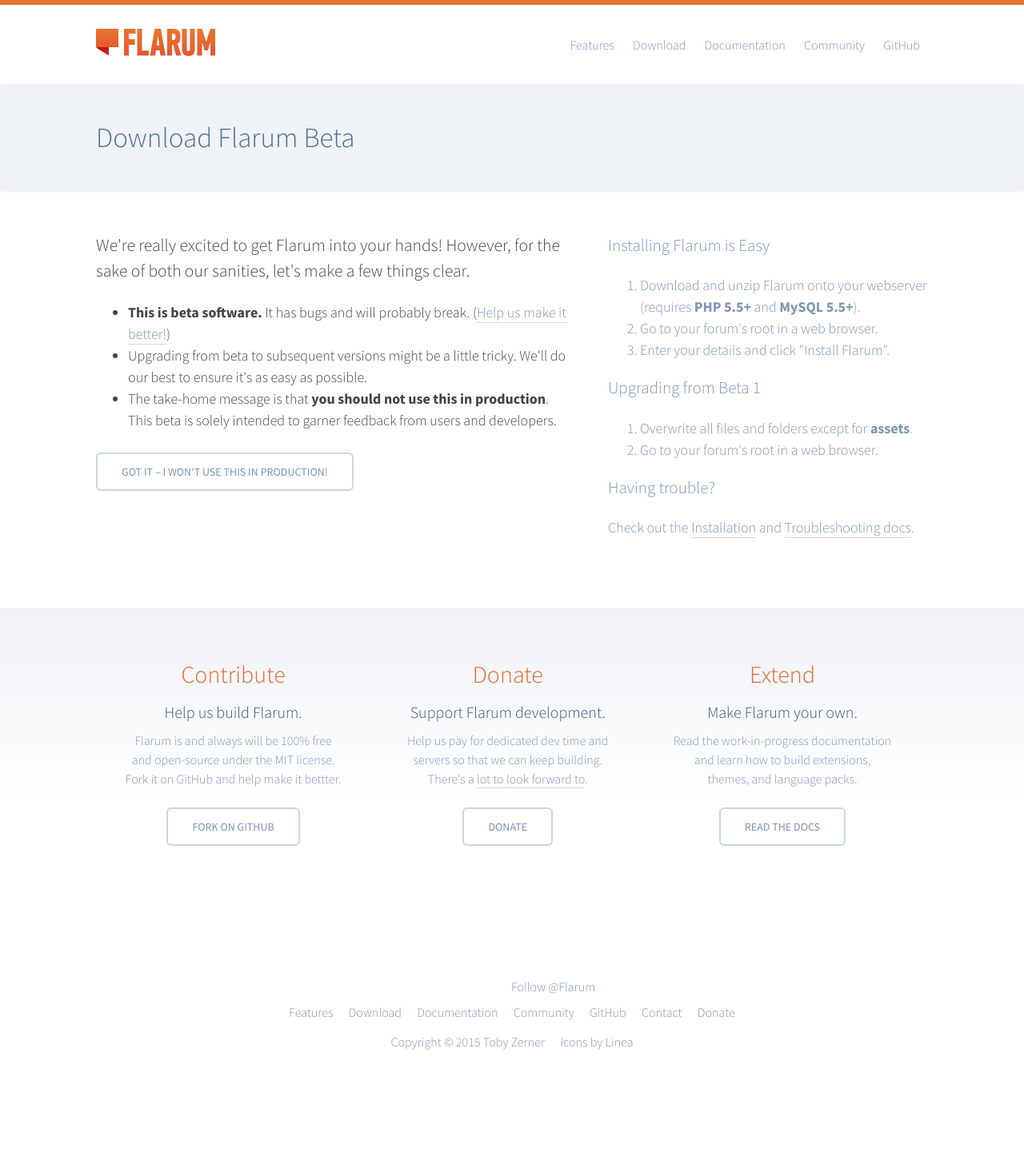
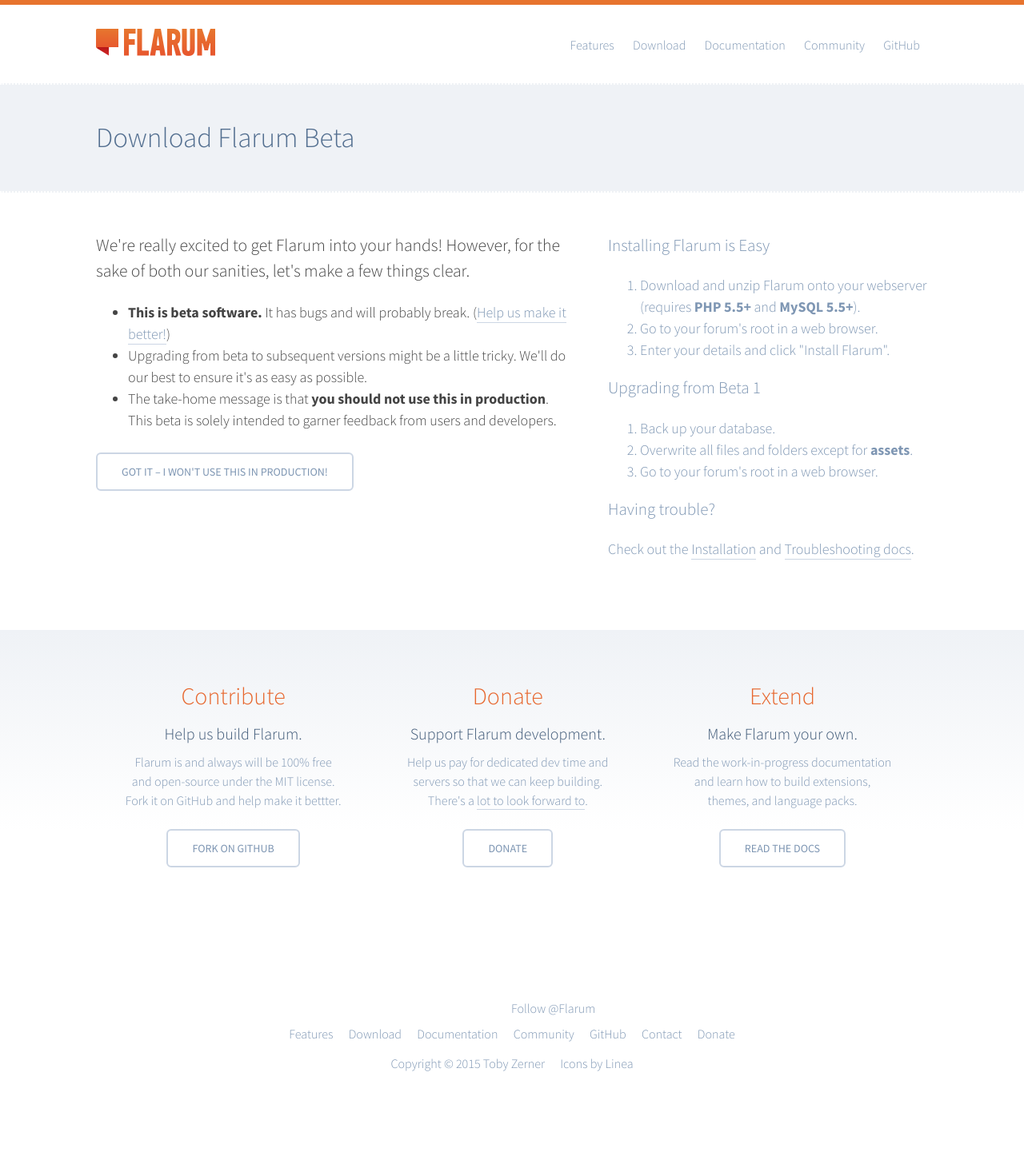
Before and after one commit to flarum/flarum.github.io, a Jekyll site: the page built from download.html, in a window 1280 px wide. Shown: the whole page at 80% size. Built offline with Jekyll 4.4.1, drawn with Linux system fonts in a browser that asks for light colours; comment, search, counter and statistics services are not loaded; before the commit the page ends 1419 px from its top, so only the background shows below that; grey boxes are pictures that could not be loaded.

Commit message:
Add note about backing up

```diff
--- a/download.html
+++ b/download.html
@@ -16,6 +16,7 @@
 
       <h3>Upgrading from Beta 1</h3>
       <ol>
+        <li>Back up your database.</li>
         <li>Overwrite all files and folders except for <strong>assets</strong>.</li>
         <li>Go to your forum's root in a web browser.</li>
       </ol>
```
